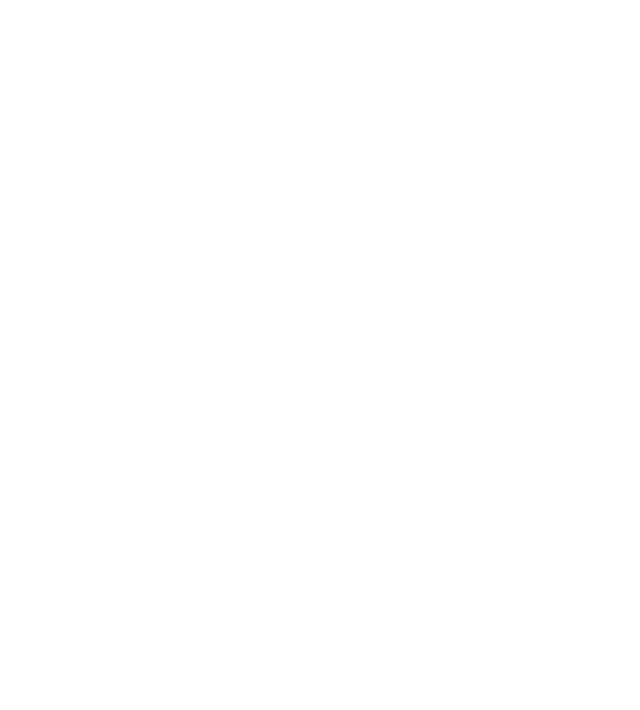
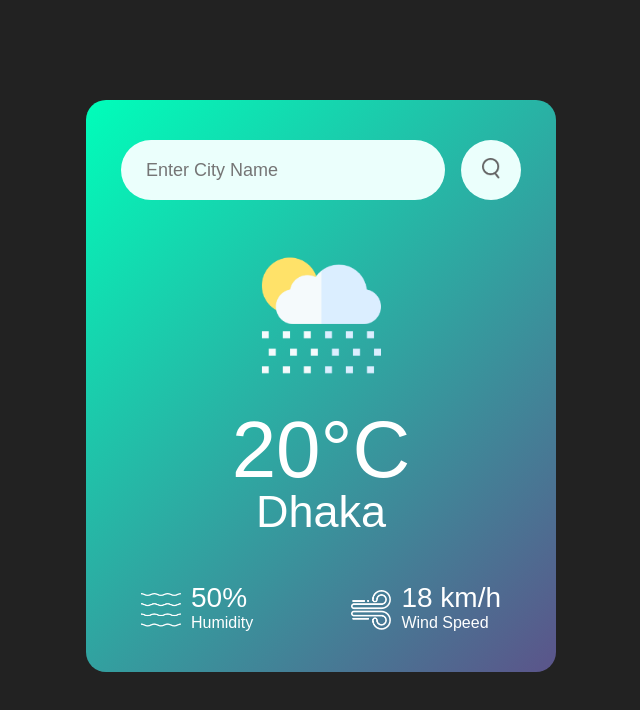
Before and after one commit to jahidul2004/weather-app, a plain HTML site: page index.html in a window 1280 px wide. Shown: the whole page, without its empty margins (319-959 px from the left). Drawn offline with Linux system fonts and the light colour scheme.

Commit message:
Design Compleate.

```diff
--- a/index.html
+++ b/index.html
@@ -4,7 +4,42 @@
         <link rel="stylesheet" href="styles/style.css" />
         <meta charset="UTF-8" />
         <meta name="viewport" content="width=device-width, initial-scale=1.0" />
-        <title>Document</title>
+        <title>Weather App</title>
     </head>
-    <body></body>
+    <body>
+        <div class="card">
+            <div class="search">
+                <input
+                    type="text"
+                    placeholder="Enter City Name"
+                    spellcheck="false"
+                />
+                <button><img src="images/search.png" /></button>
+            </div>
+
+            <div class="weather">
+                <img src="images/rain.png" class="weather-icon" />
+                <h1 class="temp">20°C</h1>
+                <h2 class="city">Dhaka</h2>
+
+                <div class="details">
+                    <div class="col">
+                        <img src="images/humidity.png" />
+                        <div>
+                            <p class="humidity">50%</p>
+                            <p>Humidity</p>
+                        </div>
+                    </div>
+
+                    <div class="col">
+                        <img src="images/wind.png" />
+                        <div>
+                            <p class="wind">18 km/h</p>
+                            <p>Wind Speed</p>
+                        </div>
+                    </div>
+                </div>
+            </div>
+        </div>
+    </body>
 </html>
--- a/styles/style.css
+++ b/styles/style.css
@@ -3,3 +3,93 @@
     padding: 0;
     box-sizing: border-box;
 }
+
+body {
+    background: #222;
+    font-family: Arial, Helvetica, sans-serif;
+}
+
+.card {
+    width: 90%;
+    max-width: 470px;
+    background: linear-gradient(135deg, #00feba, #5b548a);
+    color: #fff;
+    margin: 100px auto 0;
+    border-radius: 20px;
+    padding: 40px 35px;
+    text-align: center;
+}
+
+.card .search {
+    width: 100%;
+    display: flex;
+    align-items: center;
+    justify-content: space-between;
+}
+
+.search input {
+    border: 0;
+    outline: 0;
+    background-color: #ebfffc;
+    color: #555;
+    padding: 10px 25px;
+    height: 60px;
+    border-radius: 30px;
+    flex: 1;
+    margin-right: 16px;
+    font-size: 18px;
+}
+
+.search button {
+    border: 0;
+    outline: 0;
+    background-color: #ebfffc;
+    border-radius: 50%;
+    width: 60px;
+    height: 60px;
+    cursor: pointer;
+}
+
+.search button img {
+    width: 18px;
+}
+
+.weather-icon {
+    width: 170px;
+    margin-top: 30px;
+}
+
+.weather h1 {
+    font-size: 80px;
+    font-weight: 500;
+}
+
+.weather h2 {
+    font-size: 45px;
+    font-weight: 400;
+    margin-top: -10px;
+}
+
+.details {
+    display: flex;
+    align-items: center;
+    justify-content: space-between;
+    padding: 0 20px;
+    margin-top: 50px;
+}
+
+.col {
+    display: flex;
+    align-items: center;
+    text-align: left;
+}
+.col img {
+    width: 40px;
+    margin-right: 10px;
+}
+
+.humidity,
+.wind {
+    font-size: 28px;
+    margin-top: -6px;
+}
```
